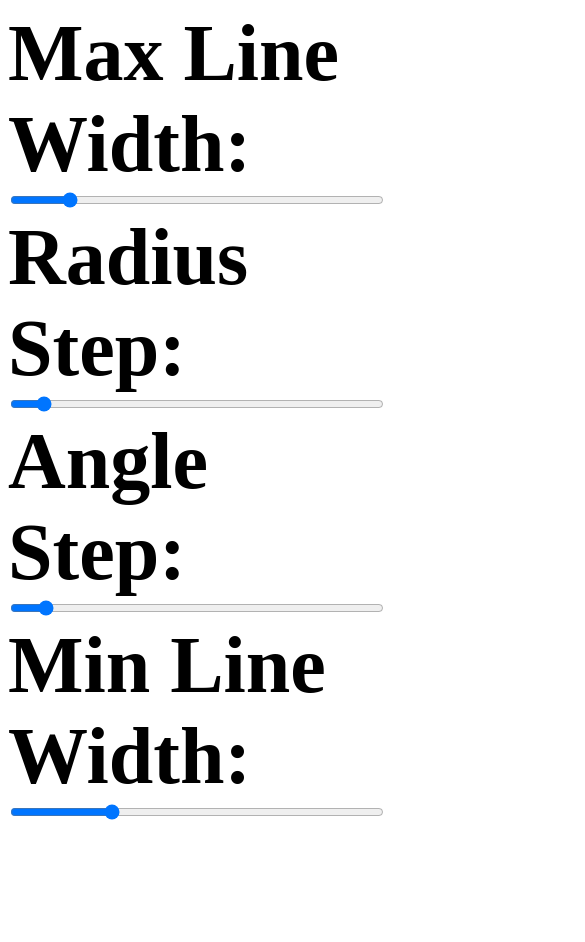
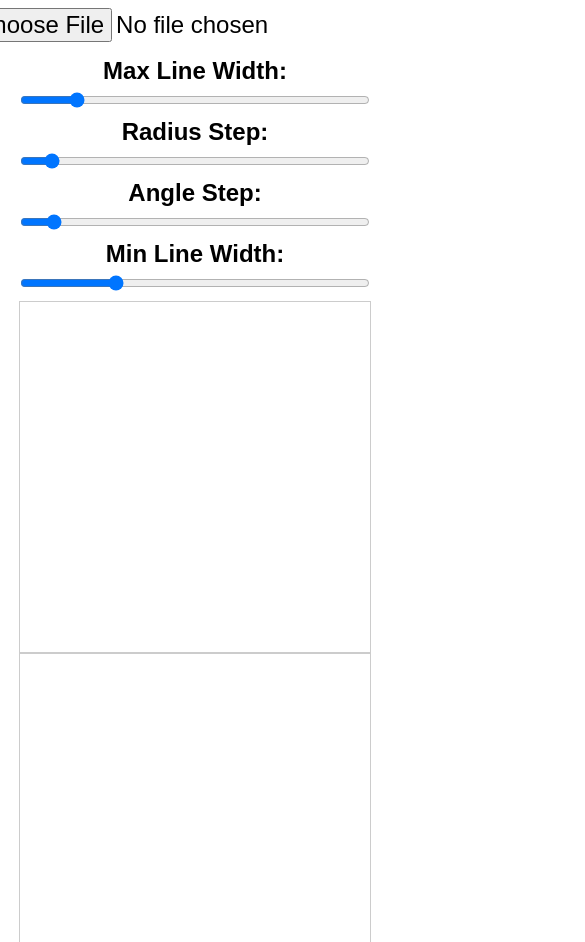
Before and after one commit to j4c0s/spiroglyphics, a plain HTML site: page spiral.html in a window 390 px wide. Shown: the part 95-1037 px from the top of the page, 585 px wide, since content can reach past the window. Drawn offline with nearby package versions, Linux system fonts and the light colour scheme.

Commit message:
Update spiral.html
Improved page layout for better appearance on both desktop and mobile devices

```diff
--- a/spiral.html
+++ b/spiral.html
@@ -1,41 +1,66 @@
 <!DOCTYPE html>
 <html>
 <head>
+  <meta name="viewport" content="width=device-width, initial-scale=1.0">
   <title>Spiral Line</title>
   <style>
+    body {
+      font-family: Arial, sans-serif;
+      margin: 0;
+      padding: 20px;
+    }
+
+    h1 {
+      text-align: center;
+      margin-bottom: 20px;
+    }
+
+    .container {
+      display: flex;
+      flex-direction: column;
+      align-items: center;
+    }
+
     input[type="range"] {
       width: 100%;
+      margin-bottom: 10px;
     }
 
     label {
-      font-size: 80px;
+      font-size: 24px;
       font-weight: bold;
+      margin-bottom: 5px;
     }
 
     input[type="file"] {
-      font-size: 60px;
-      padding: 10px;
+      font-size: 24px;
+      padding: 5px;
+      margin-bottom: 10px;
+    }
+
+    canvas {
+      max-width: 100%;
+      height: auto;
+      border: 1px solid #ccc;
     }
   </style>
   <script src="https://code.jquery.com/jquery-3.6.0.min.js"></script>
 </head>
 <body>
+  <div class="container">
+    <h1>Spiral Line</h1>
     <input type="file" id="fileInput">
-  <br>
     <label for="lineWidthRange">Max Line Width:</label>
     <input type="range" id="lineWidthRange" min="1" max="200" step="0.2" value="30">
-  <br>
     <label for="radiusStepRange">Radius Step:</label>
     <input type="range" id="radiusStepRange" min="0.006" max="0.2" step="0.001" value="0.02">
-  <br>
     <label for="angleStepRange">Angle Step:</label>
     <input type="range" id="angleStepRange" min="0.05" max="2" step="0.01" value="0.2">
-  <br>
     <label for="minLineWidthRange">Min Line Width:</label>
     <input type="range" id="minLineWidthRange" min="1" max="20" value="6">
-  <br>
-  <canvas id="imageCanvas" width="2480" height="2480"></canvas>
-  <canvas id="spiralCanvas" width="2480" height="2480"></canvas>
+    <canvas id="spiralCanvas" width="1000" height="1000"></canvas>
+    <canvas id="imageCanvas" width="1000" height="1000"></canvas>
+  </div>
 
   <script>
     // Function to draw the spiral on the canvas
```
Lines whose indentation alone changed are shown as unchanged.
